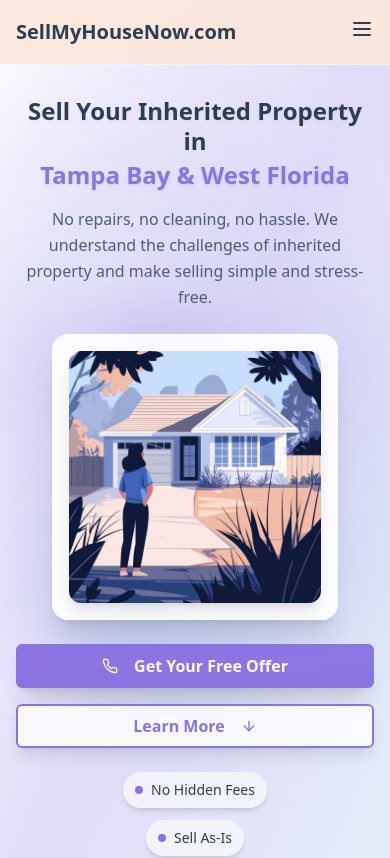
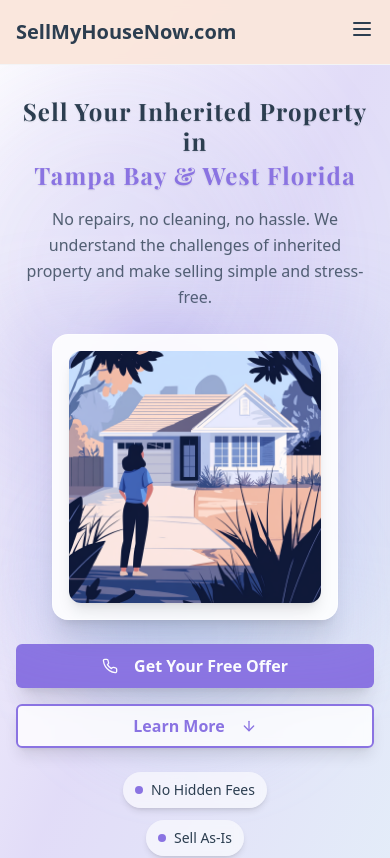
Before and after one commit to tlfla/gentle-home-solutions, a React (Vite) app: page / in a window 390 px wide. Shown: the top 858 px of the page. Built offline with nearby package versions, Linux system fonts and the light colour scheme.

Commit message:
Add Playfair Display font for headings
Import and apply Playfair Display font to main headline and all H2 section headings, with letter-spacing and text shadow. Maintain existing fonts for other text and ensure mobile readability.

```diff
--- a/index.html
+++ b/index.html
@@ -4,6 +4,11 @@
   <head>
     <meta charset="UTF-8" />
     <meta name="viewport" content="width=device-width, initial-scale=1.0" />
+
+    <!-- Google Fonts - Playfair Display -->
+    <link rel="preconnect" href="https://fonts.googleapis.com">
+    <link rel="preconnect" href="https://fonts.gstatic.com" crossorigin>
+    <link href="https://fonts.googleapis.com/css2?family=Playfair+Display:wght@400;600;700&display=swap" rel="stylesheet">
 
     <!-- Primary Meta Tags -->
     <title>Sell Your Inherited Property in Tampa Bay & West Florida | SellMyHouseNow.com</title>
--- a/src/components/Benefits.tsx
+++ b/src/components/Benefits.tsx
@@ -45,7 +45,7 @@ export const Benefits = () => {
     <section id="benefits" className="py-24 bg-gradient-to-br from-brand-purple/30 to-brand-blue/25">
       <div className="max-w-7xl mx-auto px-4 sm:px-6 lg:px-8">
         <div className="text-center mb-20">
-          <h2 className="text-3xl md:text-4xl font-bold text-[#2C3E50] mb-6">
+          <h2 className="font-playfair text-shadow-light text-3xl md:text-4xl font-bold text-[#2C3E50] mb-6">
             Why Choose SellMyHouseNow.com?
           </h2>
           <p className="text-xl text-gray-600 max-w-3xl mx-auto leading-relaxed">
--- a/src/components/Expectations.tsx
+++ b/src/components/Expectations.tsx
@@ -29,7 +29,7 @@ export const Expectations = () => {
     <section className="py-24 bg-white">
       <div className="max-w-4xl mx-auto px-4 sm:px-6 lg:px-8">
         <div className="text-center mb-16">
-          <h2 className="text-3xl md:text-4xl font-bold text-[#2C3E50] mb-6">
+          <h2 className="font-playfair text-shadow-light text-3xl md:text-4xl font-bold text-[#2C3E50] mb-6">
             What You Can Expect When Selling Your Inherited Property
           </h2>
           <h3 className="text-xl text-gray-600 max-w-2xl mx-auto leading-relaxed">
--- a/src/components/FAQ.tsx
+++ b/src/components/FAQ.tsx
@@ -63,7 +63,7 @@ export const FAQ = () => {
     <section id="faq" className="py-24 bg-gradient-to-br from-brand-cream/30 to-brand-blue/15">
       <div className="max-w-4xl mx-auto px-4 sm:px-6 lg:px-8">
         <div className="text-center mb-20">
-          <h2 className="text-3xl md:text-4xl font-bold text-[#2C3E50] mb-6">
+          <h2 className="font-playfair text-shadow-light text-3xl md:text-4xl font-bold text-[#2C3E50] mb-6">
             Frequently Asked Questions
           </h2>
           <p className="text-xl text-gray-600 leading-relaxed">
--- a/src/components/Hero.tsx
+++ b/src/components/Hero.tsx
@@ -43,9 +43,9 @@ export const Hero = () => {
           <div className="space-y-6 sm:space-y-8 lg:space-y-12 animate-fade-in">
             {/* 1. Headline text */}
             <div className="space-y-4 sm:space-y-6 lg:space-y-8">
-              <h1 className="text-2xl sm:text-3xl md:text-4xl lg:text-5xl xl:text-6xl font-bold text-[#2C3E50] leading-tight drop-shadow-sm text-center md:text-left">
+              <h1 className="font-playfair text-shadow-light text-2xl sm:text-3xl md:text-4xl lg:text-5xl xl:text-6xl font-bold text-[#2C3E50] leading-tight text-center md:text-left">
                 Sell Your Inherited Property in
-                <span className="text-brand-purple block mt-1 sm:mt-2 drop-shadow-sm">Tampa Bay & West Florida</span>
+                <span className="text-brand-purple block mt-1 sm:mt-2">Tampa Bay & West Florida</span>
               </h1>
               {/* 2. Subtext */}
               <h2 className="text-base sm:text-lg md:text-xl lg:text-2xl text-[#2C3E50] opacity-80 leading-relaxed drop-shadow-sm text-center md:text-left">
--- a/src/components/Process.tsx
+++ b/src/components/Process.tsx
@@ -41,7 +41,7 @@ export const Process = () => {
     <section id="process" className="py-24 bg-gradient-to-br from-brand-blue/15 to-brand-blue-light/12">
       <div className="max-w-7xl mx-auto px-4 sm:px-6 lg:px-8">
         <div className="text-center mb-20">
-          <h2 className="text-3xl md:text-4xl font-bold text-[#2C3E50] mb-6">
+          <h2 className="font-playfair text-shadow-light text-3xl md:text-4xl font-bold text-[#2C3E50] mb-6">
             Simple 3-Step Process
           </h2>
           <p className="text-xl text-gray-600 max-w-3xl mx-auto leading-relaxed">
--- a/src/components/Testimonials.tsx
+++ b/src/components/Testimonials.tsx
@@ -68,7 +68,7 @@ export const Testimonials = () => {
     <section className="py-24 bg-gradient-to-br from-[rgb(247,220,208)] to-brand-purple/20">
       <div className="max-w-7xl mx-auto px-4 sm:px-6 lg:px-8">
         <div className="text-center mb-20">
-          <h2 className="text-3xl md:text-4xl font-bold text-[#2C3E50] mb-6">
+          <h2 className="font-playfair text-shadow-light text-3xl md:text-4xl font-bold text-[#2C3E50] mb-6">
             What Families Say About Us
           </h2>
           <p className="text-xl text-gray-600 max-w-3xl mx-auto leading-relaxed">
--- a/src/index.css
+++ b/src/index.css
@@ -1,3 +1,5 @@
+
+@import url('https://fonts.googleapis.com/css2?family=Playfair+Display:wght@400;600;700&display=swap');
 
 @tailwind base;
 @tailwind components;
@@ -65,3 +67,13 @@
     @apply bg-background text-foreground;
   }
 }
+
+/* Custom font classes */
+.font-playfair {
+  font-family: 'Playfair Display', serif;
+  letter-spacing: 0.05em;
+}
+
+.text-shadow-light {
+  text-shadow: 0 1px 2px rgba(0, 0, 0, 0.1);
+}
```
